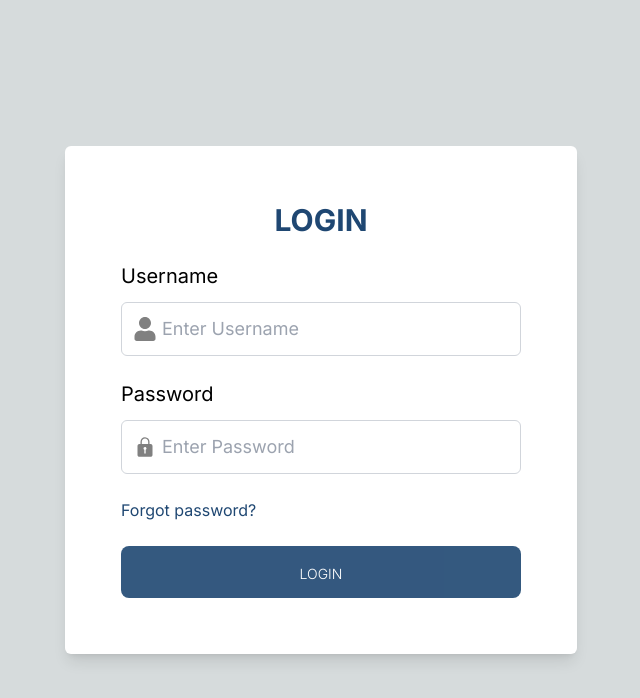
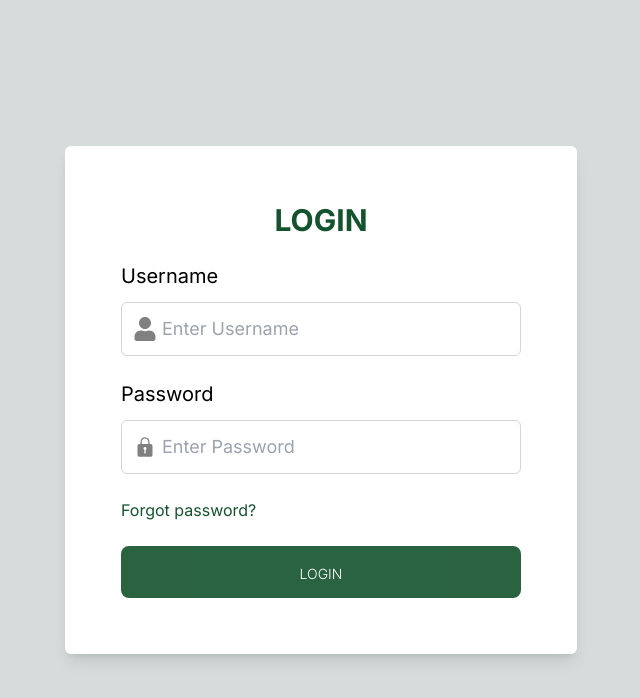
Before and after one commit to mutungapeter/samaki-web, a Next.js app: page /login in a window 1280 px wide. Shown: the top 698 px of the page, without its empty margins (319-959 px from the left). Built offline with nearby package versions, Linux system fonts and the light colour scheme.

Commit message:
minor changes

```diff
--- a/src/app/(auth)/login/page.tsx
+++ b/src/app/(auth)/login/page.tsx
@@ -34,7 +34,7 @@ const LoginPage = () => {
       const response = await login(data).unwrap();
       const successMessage = response?.message || "Login successful";
       toast.success(successMessage);
-      router.push("/account/address")
+      router.push("/account")
     } catch (error: any) {
 
       if (error?.data?.detail) {
@@ -50,7 +50,7 @@ const LoginPage = () => {
     <div className="bg-[#D6DBDC] h-screen flex items-center justify-center p-4 dark:bg-slate-800">
         <div className="bg-white p-14 shadow-lg rounded-md w-full max-w-lg dark:bg-slate-100">
           <form onSubmit={handleSubmit(onSubmit)}>
-            <div className="text-3xl text-[#1F4772] font-bold capitalize text-center mb-6">
+            <div className="text-3xl text-primary font-bold capitalize text-center mb-6">
               <h3>LOGIN</h3>
             </div>
             <div>
@@ -93,12 +93,12 @@ const LoginPage = () => {
               )}
             </div>
             <div className="sm:flex sm:justify-between inline-block my-6">
-              <div className="text-[#1F4772]">
+              <div className="text-primary">
                 <a href="#">Forgot password?</a>
               </div>
             </div>
             <div>
-              <button type="submit" className="bg-[#1F4772] text-xl text-white font-medium uppercase p-3 rounded-lg w-full opacity-90 hover:opacity-100">
+              <button type="submit" className="bg-primary text-xl text-white font-medium uppercase p-3 rounded-lg w-full opacity-90 hover:opacity-100">
               <span className="text-sm text-center font-light ">
                     {" "}
                     {isSubmitting ? (
--- a/src/app/page.tsx
+++ b/src/app/page.tsx
@@ -12,7 +12,7 @@ import Footer from "../components/Layout/Home/Footer/footer";
 import { HomeMobileNavbar } from "../components/Layout/Home/Navbar/homeMobiNav";
 
 const Products = dynamic(
-  () => import("../components/Layout/Home/products/products"),
+  () => import("../components/products/Products"),
   {
     suspense: true,
     loading: () => <div>Loading Products...</div>,
--- a/src/components/Layout/Home/Navbar/homeMobiNav.tsx
+++ b/src/components/Layout/Home/Navbar/homeMobiNav.tsx
@@ -1,7 +1,7 @@
 "use client";
 import React, { useState, useEffect, useRef } from "react";
 import Link from "next/link";
-
+import { HiOutlineUser } from "react-icons/hi";
 import Image from "next/image";
 
 import { RxCross1 } from "react-icons/rx";
--- a/src/components/products/ProductDetails.tsx
+++ b/src/components/products/ProductDetails.tsx
@@ -3,7 +3,7 @@ import { useAppDispatch, useAppSelector } from "@/redux/hooks";
 import { addToCart, initializeCart } from "@/redux/slices/Cart";
 import Image from "next/image";
 import { useEffect, useState } from "react";
-import toast from "react-hot-toast";
+import { toast } from "react-toastify";
 import { MdOutlineShoppingCart } from "react-icons/md";
 import { IoAlertCircleOutline } from "react-icons/io5";
 import { FiPlus } from "react-icons/fi";
--- a/src/components/products/Products.tsx
+++ b/src/components/products/Products.tsx
@@ -111,8 +111,8 @@ const Products = () => {
     <section className="bg-[#F5F5F5] p-2">
       <div
         className={clsx("grid grid-cols-2 gap-1 lg:gap-3", {
-          "lg:grid-cols-5": isProductRoute,
-          "lg:grid-cols-4": !isProductRoute,
+          "lg:grid-cols-4": isProductRoute,
+          "lg:grid-cols-5": !isProductRoute,
         })}
       >
         {filteredProducts.map((product: Product) => (
```
Also changed, not shown: src/components/Layout/Home/Navbar/MobileNavbar.tsx (+2 -6 lines).
